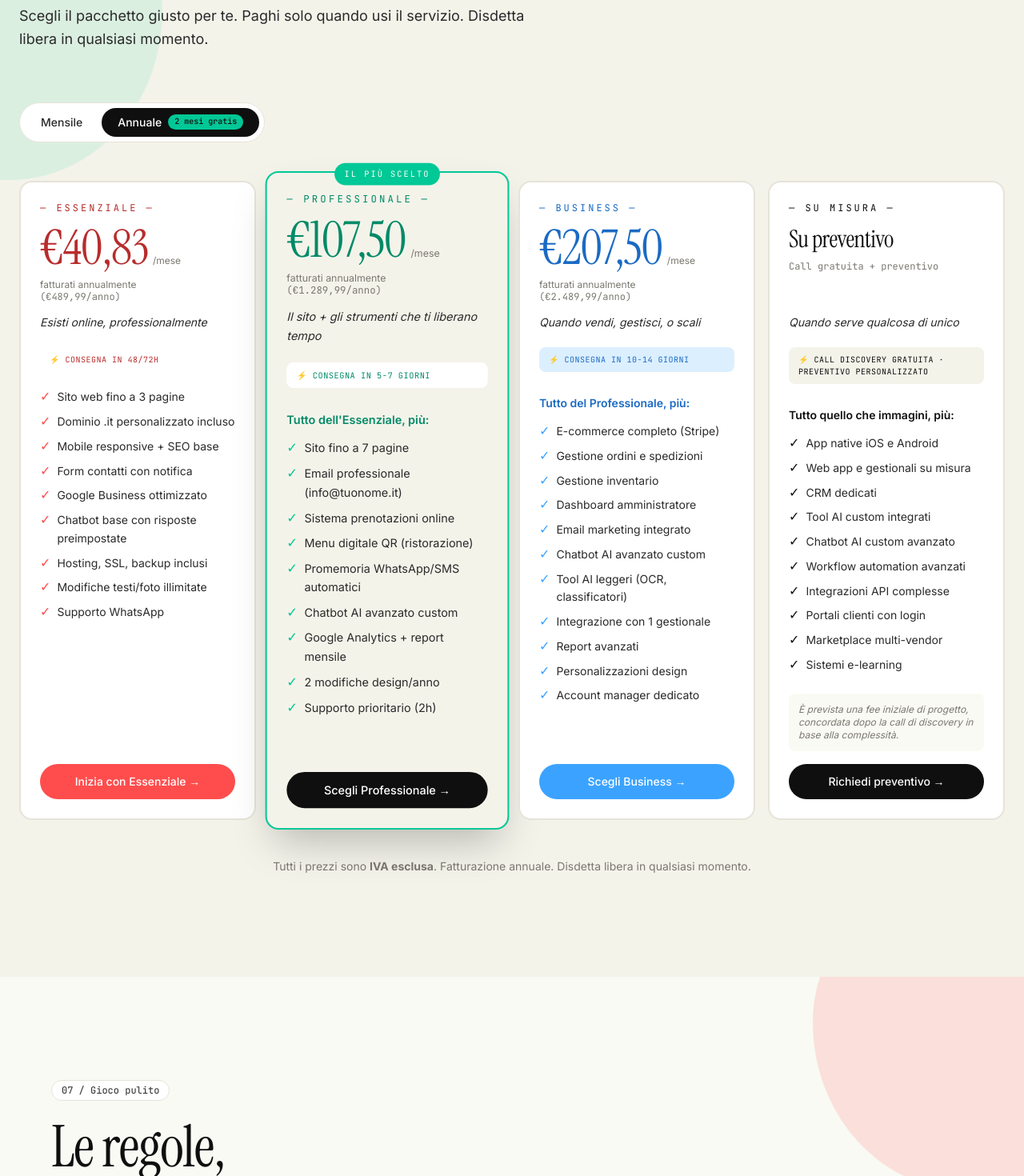
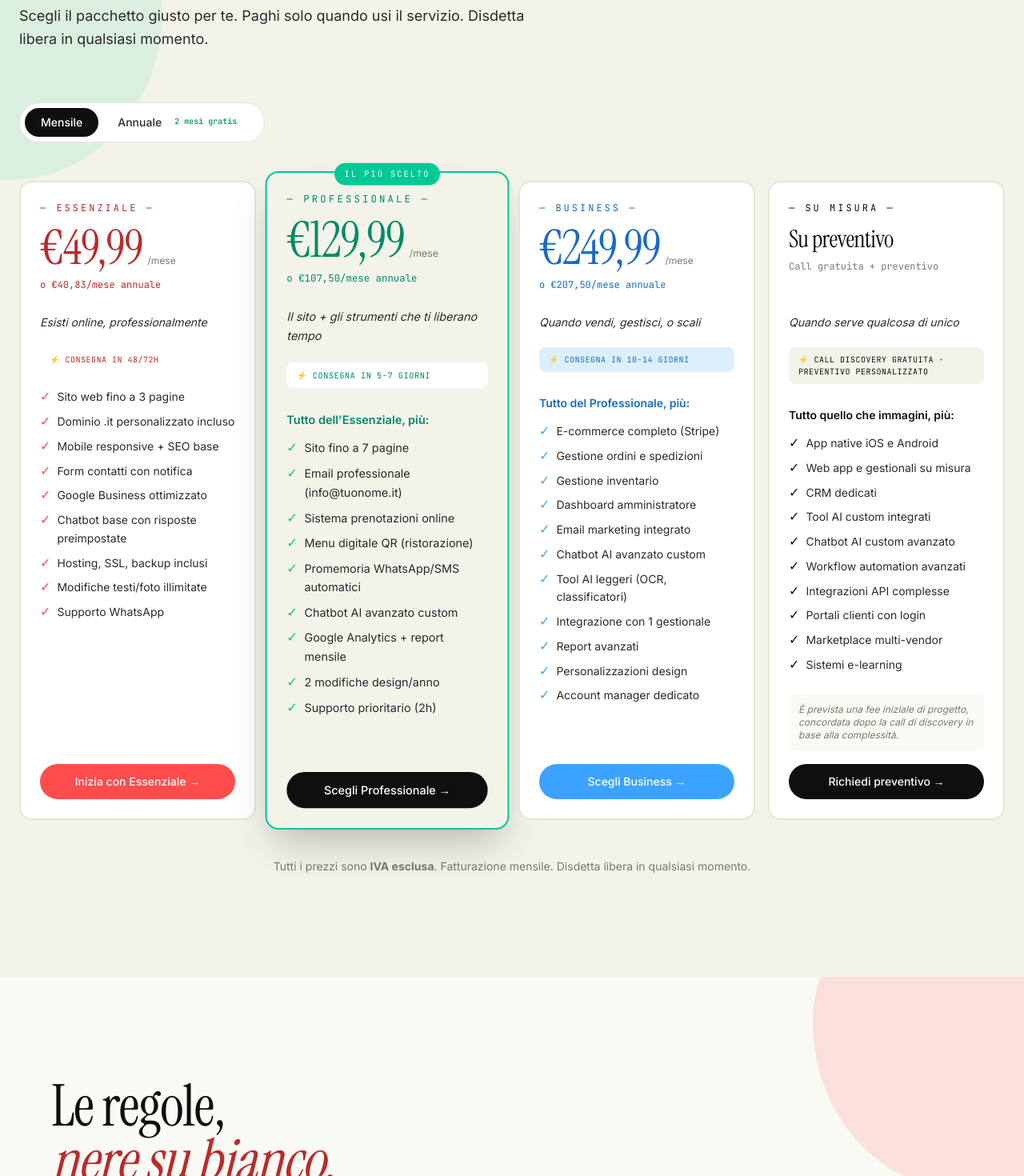
Before and after one commit to ciroriccio-1994/overfy, a Next.js app in the folder apps/catalogo/: page / in a window 1280 px wide. Shown: the part 8146-9616 px from the top of the page at 80% size. Built offline with nearby package versions, Linux system fonts and the light colour scheme.

Commit message:
Overfy: rimosso header Gioco pulito + pricing default mensile

```diff
--- a/apps/catalogo/app/components/FairUse.tsx
+++ b/apps/catalogo/app/components/FairUse.tsx
@@ -5,9 +5,6 @@ export function FairUse() {
 
       <div className="max-w-6xl mx-auto relative">
         <div className="mb-16 md:mb-20 max-w-3xl">
-          <div className="inline-flex items-center gap-2 bg-[var(--color-paper)] border border-[var(--color-line)] rounded-full px-3 py-1 mb-6 text-xs font-mono">
-            <span className="text-[var(--color-ink-soft)]">07 / Gioco pulito</span>
-          </div>
           <h2 className="font-display text-5xl md:text-7xl leading-[0.95] text-[var(--color-ink)] tracking-tight mb-6">
             Le regole,
             <br />
--- a/apps/catalogo/app/components/Pricing.tsx
+++ b/apps/catalogo/app/components/Pricing.tsx
@@ -131,7 +131,7 @@ function formatPrice(price: number): string {
 }
 
 export function Pricing() {
-  const [cycle, setCycle] = useState<BillingCycle>("annual");
+  const [cycle, setCycle] = useState<BillingCycle>("monthly");
 
   return (
     <section id="pacchetti" className="py-24 md:py-32 px-6 bg-[var(--color-bg-soft)] relative overflow-hidden">
```
